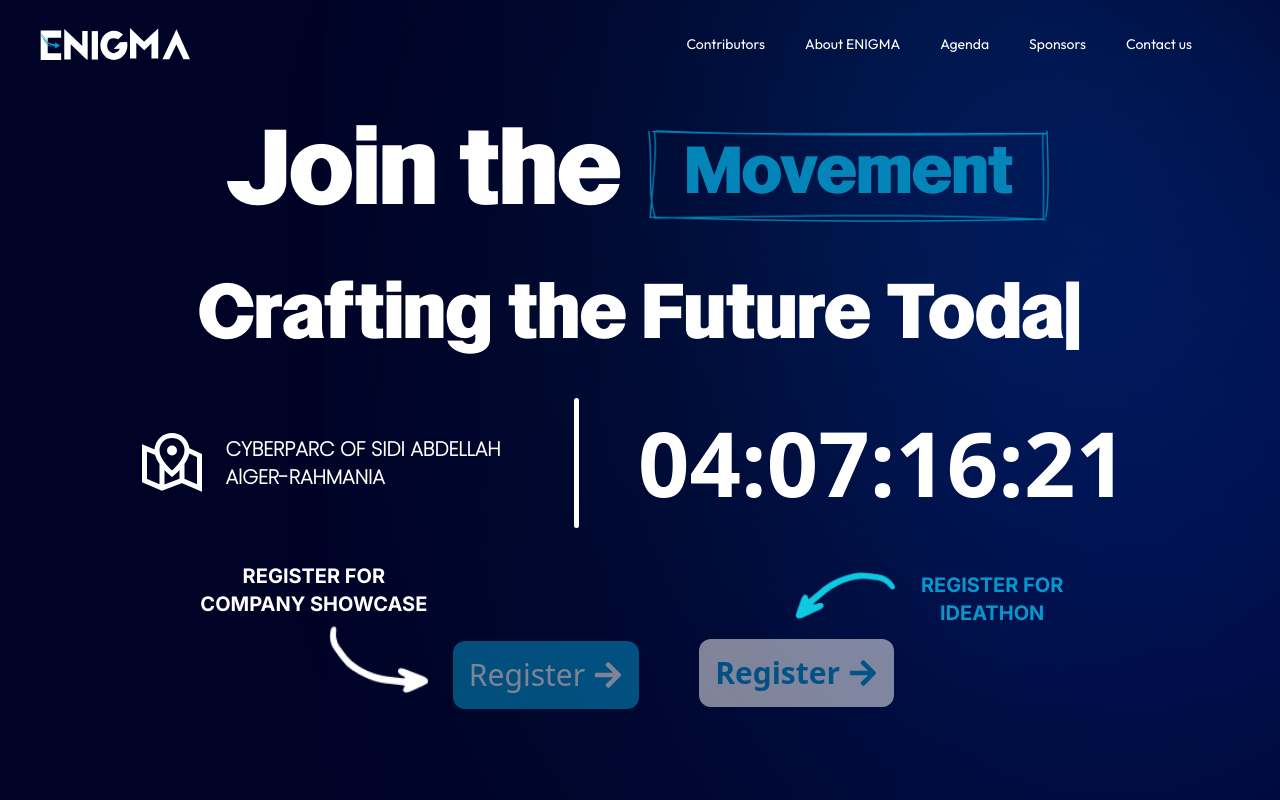
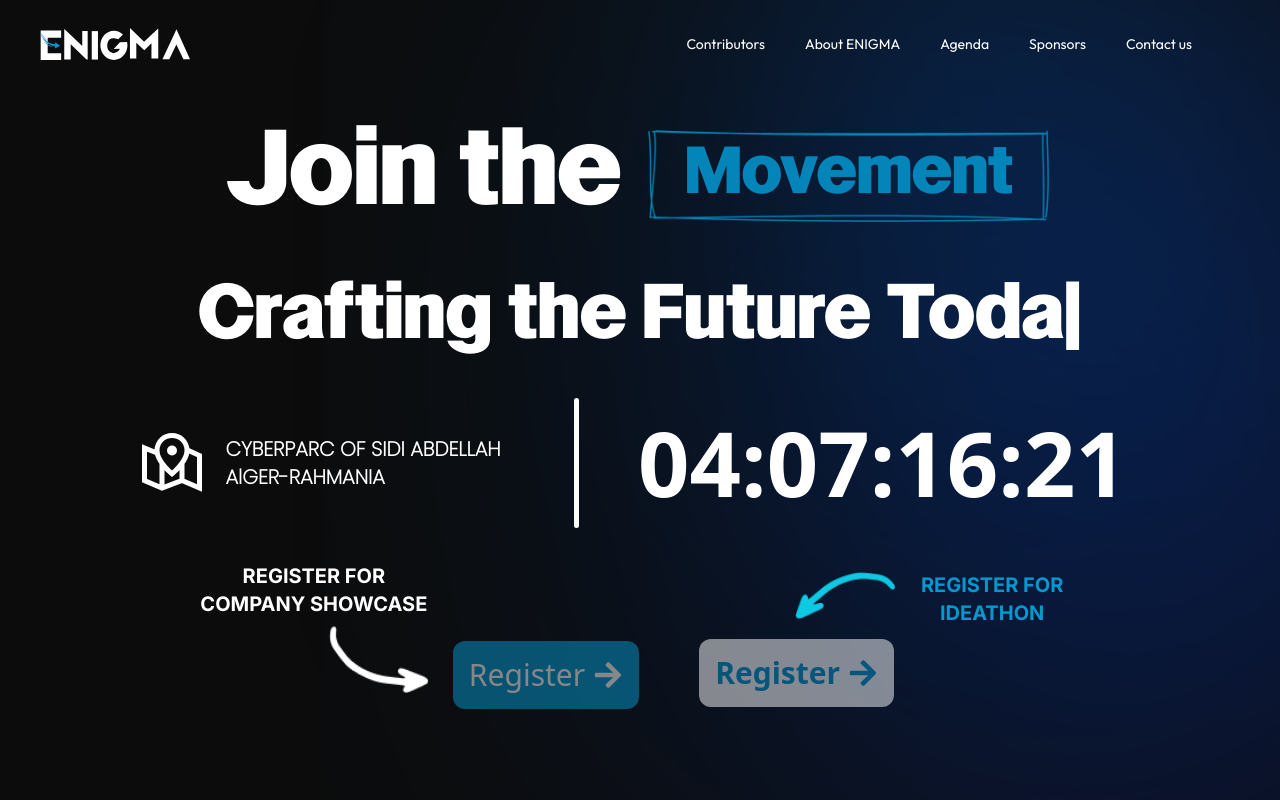
Before and after one commit to NCSclub/Enigma-Website, a Next.js app: page / in a window 1280 px wide. Shown: the top 800 px of the page. Built offline with nearby package versions, Linux system fonts and the light colour scheme.

Commit message:
Fixing the bg of the website

```diff
--- a/src/styles/globals.css
+++ b/src/styles/globals.css
@@ -3,7 +3,7 @@
 @tailwind utilities;
 
 :root {
-  --bg-main: #010326;
+  --bg-main: #000000f3;
 }
 
 html {
```
